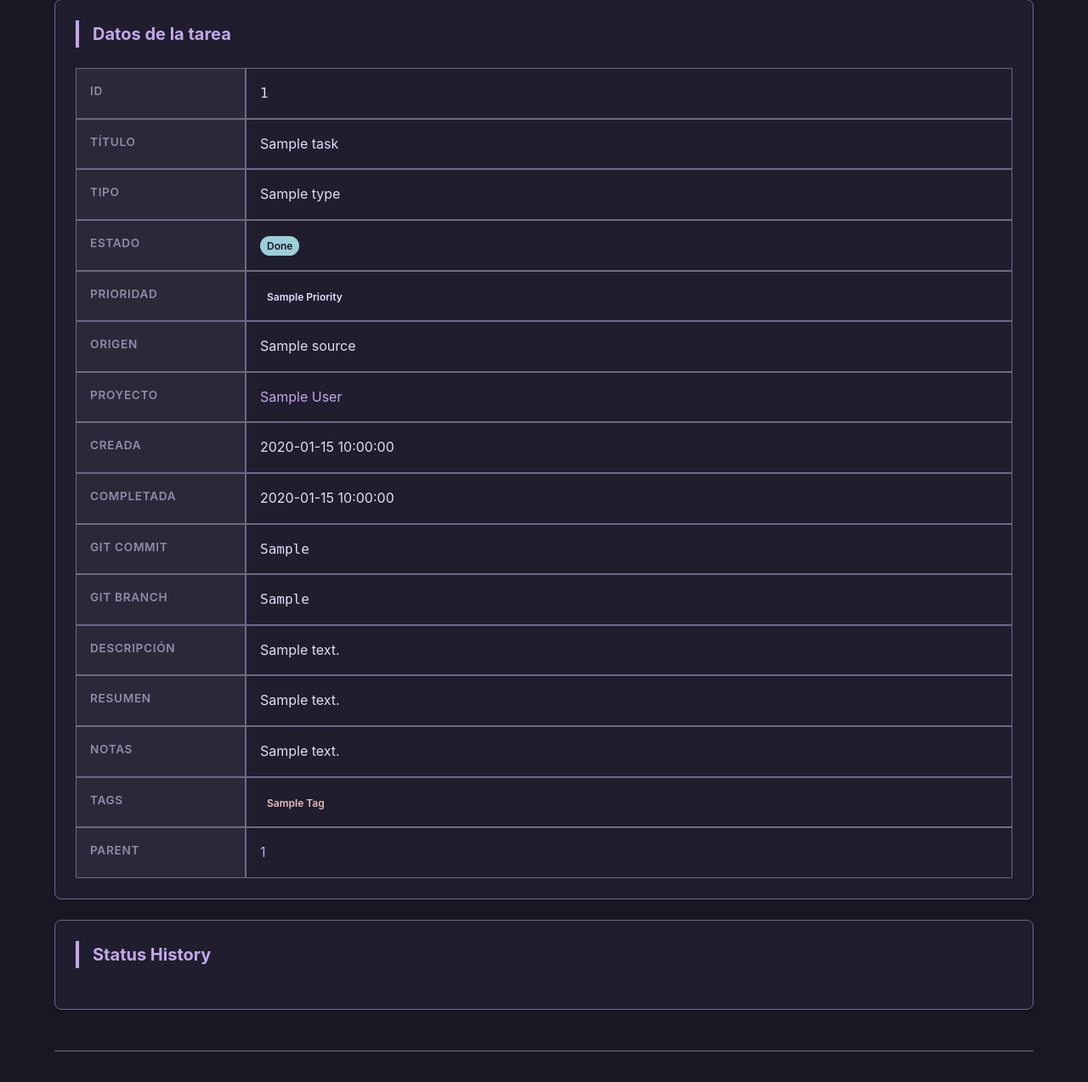
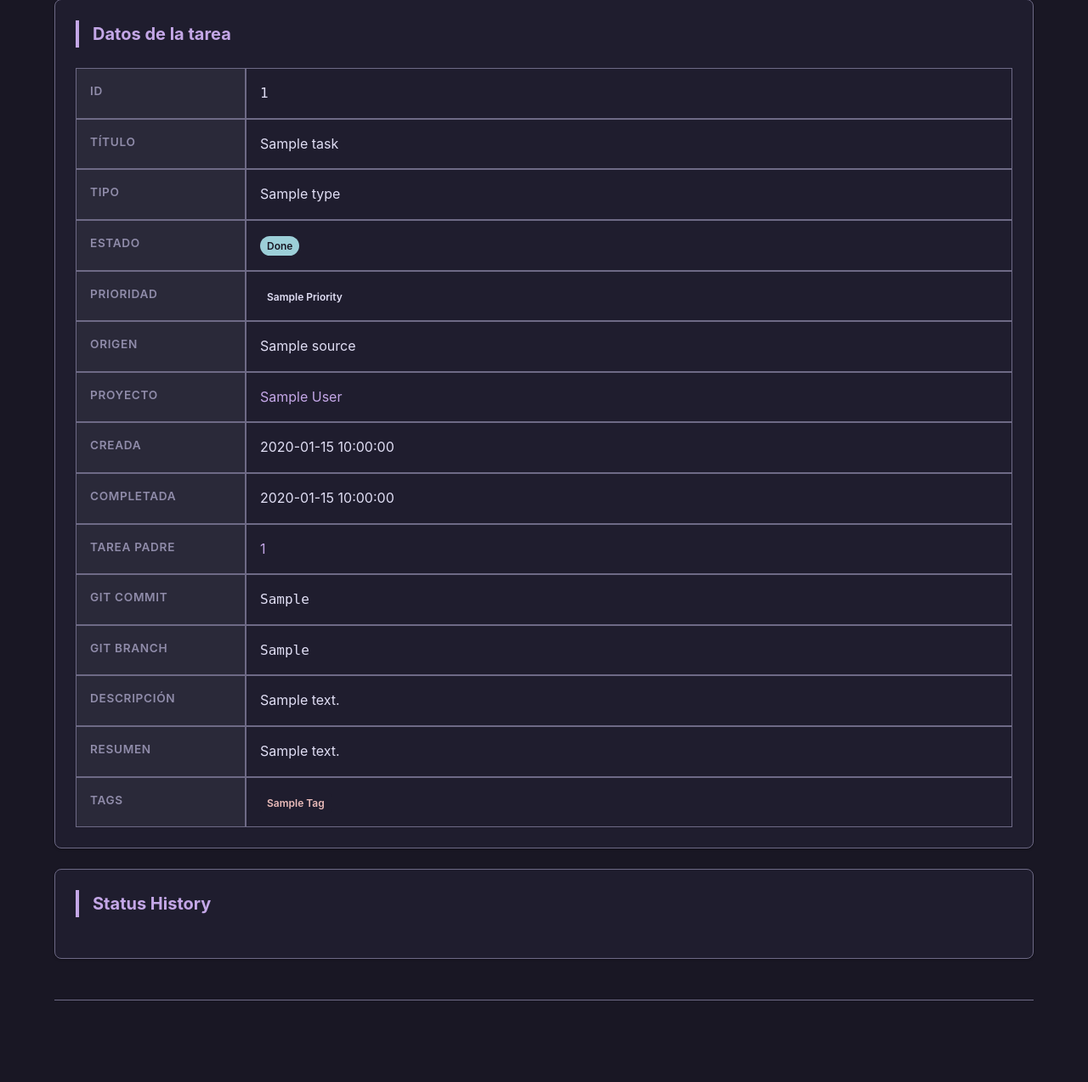
Before and after one commit to aleka/taskboard-mcp, a Python web app: template taskboard/web/templates/task_detail.html in a window 1280 px wide. Shown: the part 347-1621 px from the top of the page at 85% size. Run offline with Jinja, Linux system fonts and the light colour scheme; the template is opened without the code that fills it: most values are stand-ins (such as "Sample title", 1, 10 or a date in 2020).

Commit message:
fix: escape &mdash; bug, reorder fields, remove unused notes field
- Completada: Jinja2 autoescape was rendering &mdash; literally instead
  of — because it was inside {{ }} expression. Now uses {% if %} block.
- Reorder: Completada → Tarea Padre → Git Commit → Git Branch →
  Descripción → Resumen → Tags
- Remove notes: column exists in DB but is never exposed in store,
  MCP tools, or routes — showing it was misleading.
- Rename Parent → Tarea Padre for consistency.
- Add hx-on::response-error to history container.
- Fix indentation: 5-space → 4-space throughout.

```diff
--- a/taskboard/web/templates/task_detail.html
+++ b/taskboard/web/templates/task_detail.html
@@ -96,7 +96,11 @@
                 </tr>
                 <tr>
                     <th>Completada</th>
-                    <td>{{ task.completed_at or "&mdash;" }}</td>
+                    <td>{% if task.completed_at %}{{ task.completed_at }}{% else %}<span class="empty-value">&mdash;</span>{% endif %}</td>
+                </tr>
+                <tr>
+                    <th>Tarea Padre</th>
+                    <td>{% if task.parent_task_id %}<a href="/tasks/{{ task.parent_task_id }}">{{ task.parent_task_id }}</a>{% else %}<span class="empty-value">&mdash;</span>{% endif %}</td>
                 </tr>
                 <tr>
                     <th>Git Commit</th>
@@ -115,10 +119,6 @@
                     <td>{% if task.summary %}<span class="long-text">{{ task.summary }}</span>{% else %}<span class="empty-value">&mdash;</span>{% endif %}</td>
                 </tr>
                 <tr>
-                    <th>Notas</th>
-                    <td>{% if task.notes %}<span class="long-text">{{ task.notes }}</span>{% else %}<span class="empty-value">&mdash;</span>{% endif %}</td>
-                </tr>
-                 <tr>
                     <th>Tags</th>
                     <td>
                         {% if tags and tags|length > 0 %}
@@ -130,10 +130,6 @@
                         {% endif %}
                     </td>
                 </tr>
-                 <tr>
-                     <th>Parent</th>
-                     <td>{% if task.parent_task_id %}<a href="/tasks/{{ task.parent_task_id }}">{{ task.parent_task_id }}</a>{% else %}<span class="empty-value">&mdash;</span>{% endif %}</td>
-                 </tr>
             </tbody>
         </table>
     </section>
@@ -143,7 +139,8 @@
          <h2 class="card-title">Status History</h2>
          <div id="history-container"
               hx-get="/partials/task-history/{{ task.task_id }}"
-              hx-trigger="load">
+              hx-trigger="load"
+              hx-on::response-error="alert(event.detail.xhr.responseXML || event.detail.xhr.responseText)">
          </div>
      </section>
 
```
Also changed, not shown: taskboard.db (added). Lines whose indentation alone changed are shown as unchanged.
